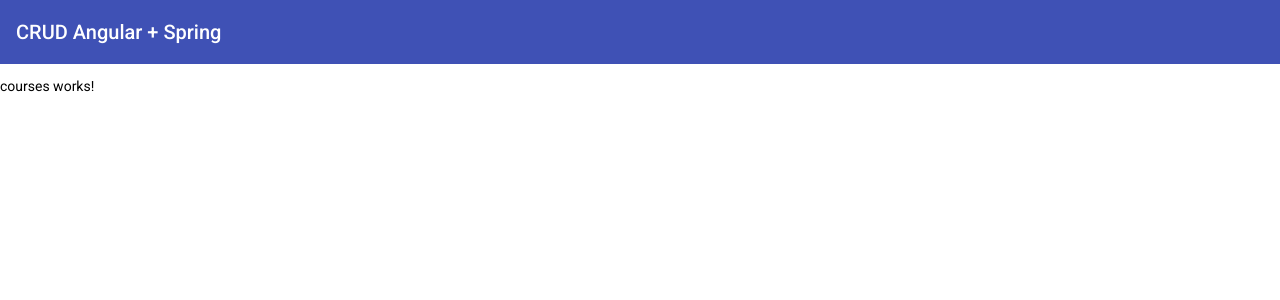
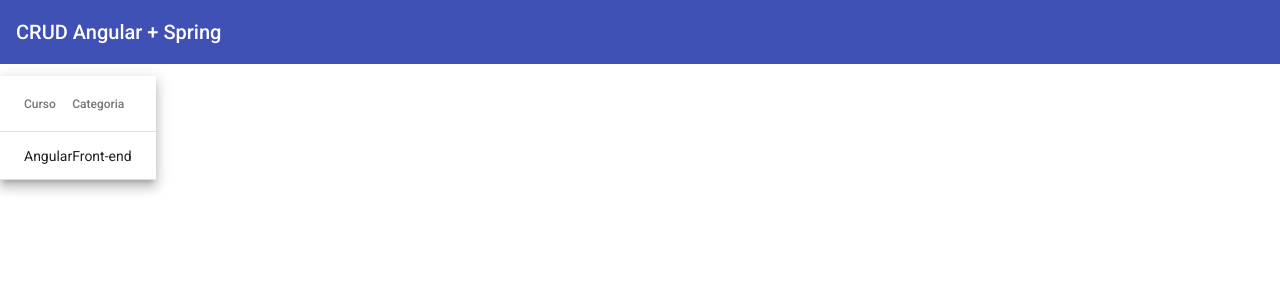
Before and after one commit to anamsilva1981/crud-angular, an Angular app: page /courses in a window 1280 px wide. Shown: the top 300 px of the page. Built offline with nearby package versions, Linux system fonts and the light colour scheme.

Commit message:
feat/courses: Criando Material Table para Listar Cursos

```diff
--- a/src/app/courses/courses/courses.component.html
+++ b/src/app/courses/courses/courses.component.html
@@ -1 +1,16 @@
-<p>courses works!</p>
+<table mat-table [dataSource]="courses" class="mat-elevation-z8">
+  <!-- Name Column -->
+  <ng-container matColumnDef="name">
+    <th mat-header-cell *matHeaderCellDef>Curso</th>
+    <td mat-cell *matCellDef="let course">{{ course.name }}</td>
+  </ng-container>
+
+  <!-- Category Column -->
+  <ng-container matColumnDef="category">
+    <th mat-header-cell *matHeaderCellDef>Categoria</th>
+    <td mat-cell *matCellDef="let course">{{ course.category }}</td>
+  </ng-container>
+
+  <tr mat-header-row *matHeaderRowDef="displayedColumns"></tr>
+  <tr mat-row *matRowDef="let row; columns: displayedColumns"></tr>
+</table>
--- a/src/app/courses/courses/courses.component.ts
+++ b/src/app/courses/courses/courses.component.ts
@@ -1,4 +1,5 @@
 import { Component, OnInit } from '@angular/core';
+import { Course } from '../model/course';
 
 @Component({
   selector: 'app-courses',
@@ -7,6 +8,13 @@
 })
 export class CoursesComponent implements OnInit {
 
+  public courses: Course[] = [
+    {
+      _id: '1', name: 'Angular', category: 'Front-end'
+    }
+  ];
+  public displayedColumns = ['name', 'category'];
+
   constructor() { }
 
   ngOnInit(): void {
--- /dev/null
+++ b/src/app/courses/model/course.ts
@@ -0,0 +1,6 @@
+export interface Course {
+    _id:string;
+    name: string;
+    category: string;
+
+}
```
Also changed, not shown: src/app/courses/courses.module.ts (+5 -2 lines).
